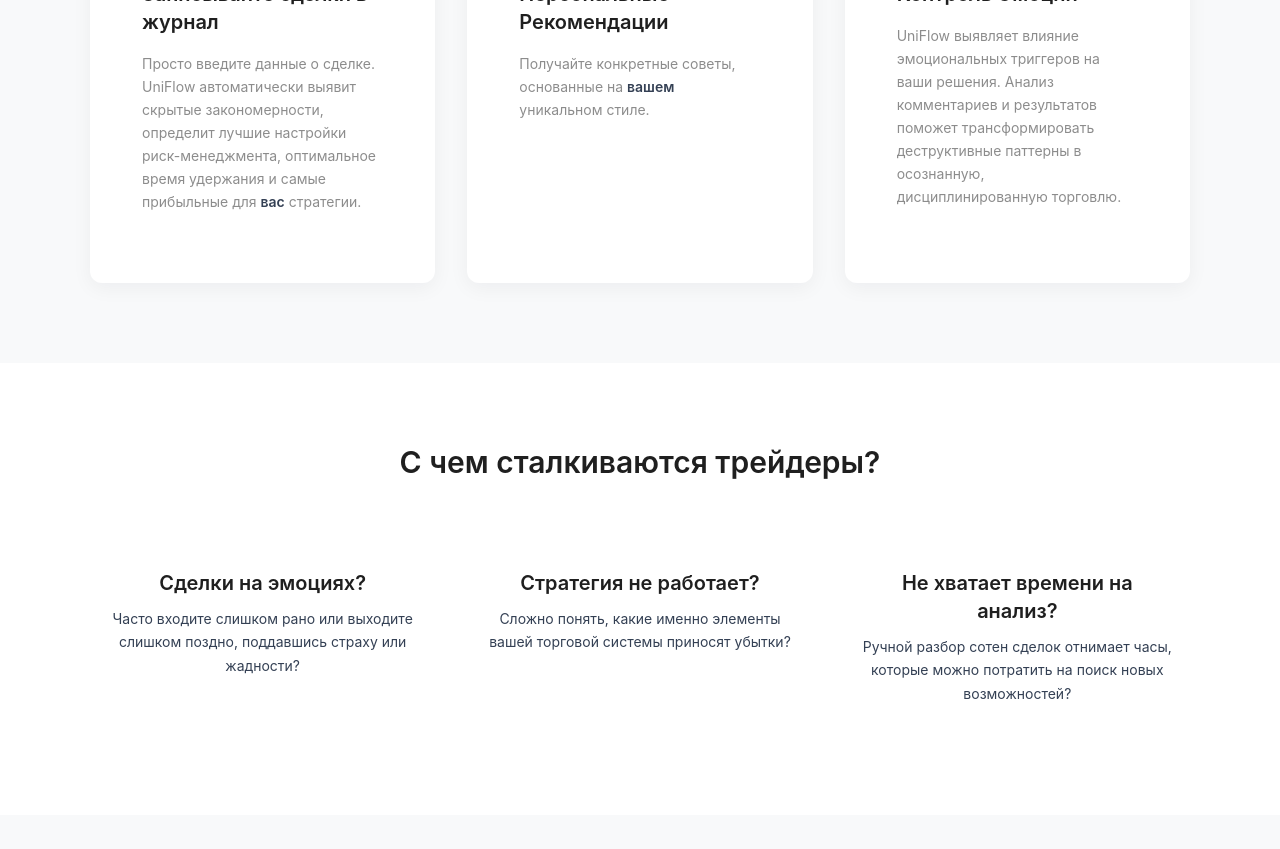
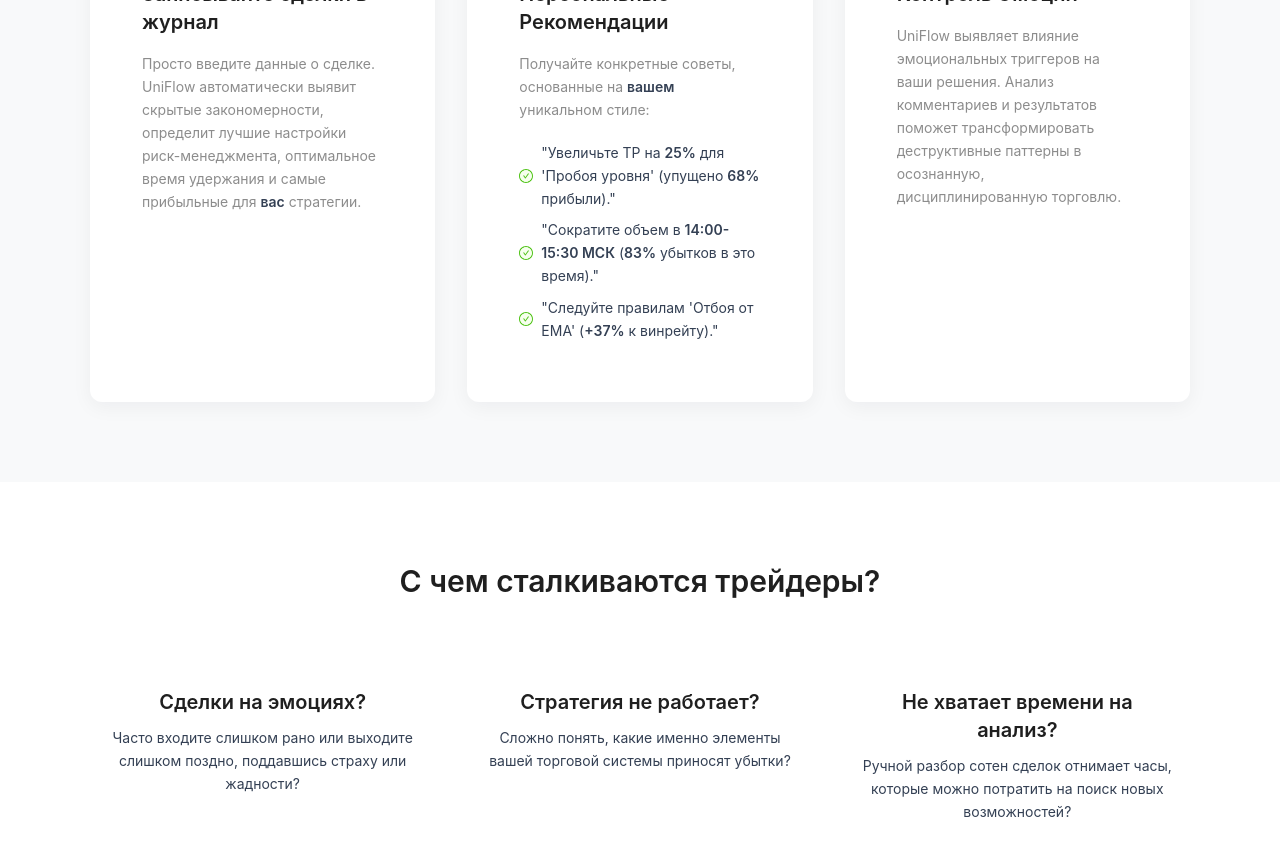
Before and after one commit to Semen1987nsk/UniFlow, a React (Vite) app: page / in a window 1280 px wide. Shown: the part 3600-4449 px from the top of the page. Built offline with nearby package versions, Linux system fonts and the light colour scheme.

Commit message:
Fix: Remove unused imports from HowItWorksSection

```diff
--- a/src/sections/HowItWorksSection.tsx
+++ b/src/sections/HowItWorksSection.tsx
@@ -1,8 +1,8 @@
 // src/sections/HowItWorksSection.tsx
 import React from 'react';
-import { Row, Col, Card, Typography,} from 'antd';
-// Убираем CheckCircleTwoTone, добавляем BulbOutlined
-import { BulbOutlined } from '@ant-design/icons';
+import { Row, Col, Card, Typography, List } from 'antd';
+// Убрали BulbOutlined, так как он не используется
+import { CheckCircleTwoTone } from '@ant-design/icons'; // Оставляем только нужные
 
 const { Title, Paragraph, Text } = Typography;
 
@@ -12,7 +12,7 @@ const stepCardStyleMinimal: React.CSSProperties = {
     width: '100%',
     height: '100%',
     borderRadius: '16px',
-    boxShadow: '0 4px 15px rgba(0, 0, 0, 0.04)',   // Тестовый комментарий для Git
+    boxShadow: '0 4px 15px rgba(0, 0, 0, 0.04)',
     border: '1px solid #f0f0f0',
     padding: '32px 28px',
     position: 'relative',
@@ -34,19 +34,13 @@ const stepNumberLargeStyle: React.CSSProperties = {
     opacity: 0.9,
 };
 
-// Стиль для иконки инсайта в списке
-const insightIconStyle: React.CSSProperties = {
-    color: '#1890ff', // Синий цвет
-    marginRight: '10px',
-    fontSize: '16px', // Чуть крупнее маркера
-    verticalAlign: 'middle', // Выравнивание по центру строки
-};
+// УДАЛЕНА КОНСТАНТА insightIconStyle, так как она не используется
 
 // Данные шагов
 const stepsData = [
     {
       key: '1',
-      title: 'Записывайте сделки в журнал',
+      title: 'Записывайте сделки в журнал', // Ваш новый заголовок
       content: (
         <Paragraph type="secondary" style={{ textAlign: 'left' }}>
           Просто введите данные о сделке. UniFlow автоматически выявит скрытые закономерности, определит лучшие настройки риск-менеджмента, оптимальное время удержания и самые прибыльные для <Text strong>вас</Text> стратегии.
@@ -59,11 +53,23 @@ const stepsData = [
       content: (
         <>
           <Paragraph type="secondary" style={{ textAlign: 'left', marginBottom: '16px' }}>
-            Получайте конкретные советы, основанные на <Text strong>вашем</Text> уникальном стиле.
+            Получайте конкретные советы, основанные на <Text strong>вашем</Text> уникальном стиле:
           </Paragraph>
-          {/* Используем неупорядоченный список ul/li для семантики */}
-
-
+          {/* Используем List из Ant Design */}
+          <List size="small" style={{textAlign: 'left'}}>
+              <List.Item style={{borderBottom: 'none', padding: '4px 0'}}>
+                  <CheckCircleTwoTone twoToneColor="#52c41a" style={{marginRight: '8px'}}/>
+                  <Text>"Увеличьте TP на <Text strong>25%</Text> для 'Пробоя уровня' (упущено <Text strong>68%</Text> прибыли)."</Text>
+              </List.Item>
+              <List.Item style={{borderBottom: 'none', padding: '4px 0'}}>
+                  <CheckCircleTwoTone twoToneColor="#52c41a" style={{marginRight: '8px'}}/>
+                  <Text>"Сократите объем в <Text strong>14:00-15:30 МСК</Text> (<Text strong>83%</Text> убытков в это время)."</Text>
+              </List.Item>
+              <List.Item style={{borderBottom: 'none', padding: '4px 0'}}>
+                  <CheckCircleTwoTone twoToneColor="#52c41a" style={{marginRight: '8px'}}/>
+                  <Text>"Следуйте правилам 'Отбоя от EMA' (<Text strong>+37%</Text> к винрейту)."</Text>
+              </List.Item>
+          </List>
         </>
       )
     },
```
